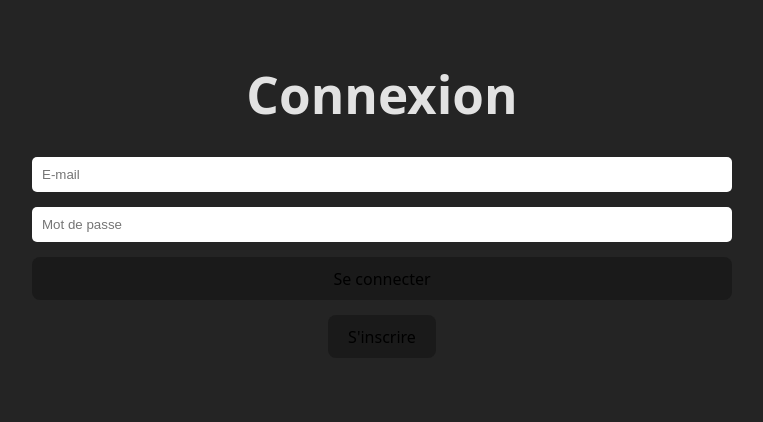
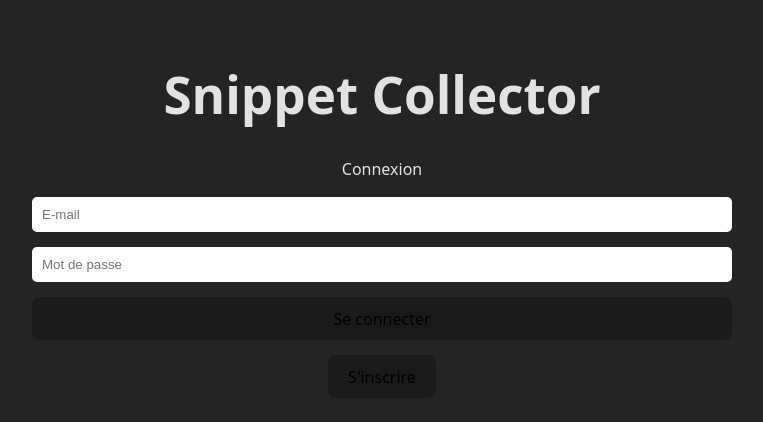
Before and after one commit to LucasJasko/exercice-mns-react, a React (Vite) app: page / in a window 1280 px wide. Shown: the top 422 px of the page, without its empty margins (258-1021 px from the left). Built offline with nearby package versions, Linux system fonts and the light colour scheme; no server answers.

Commit message:
style: ajout du titre sur les pages de connexion et d'inscription

```diff
--- a/src/App.jsx
+++ b/src/App.jsx
@@ -14,11 +14,7 @@ function App() {
 
   useEffect(() => {
     onAuthStateChanged(getAuth(), (user) => {
-      if (user) {
-        setIsConnected(true);
-      } else {
-        setIsConnected(false);
-      }
+      user ? setIsConnected(true) : setIsConnected(false);
     });
   }, []);
 
--- a/src/Login.jsx
+++ b/src/Login.jsx
@@ -26,7 +26,8 @@ const Login = () => {
 
   return (
     <div>
-      <h1>Connexion</h1>
+      <h1>Snippet Collector</h1>
+      <p>Connexion</p>
       <form className="snippet-form" onSubmit={handleSubmit}>
         <input
           type="text"
--- a/src/Signin.jsx
+++ b/src/Signin.jsx
@@ -32,7 +32,8 @@ const Signin = () => {
 
   return (
     <div>
-      <h1>Inscription</h1>
+      <h1>Snippet Collector</h1>
+      <p>Inscription</p>
       <form className="snippet-form" onSubmit={handleSubmit}>
         <input
           type="text"
```
